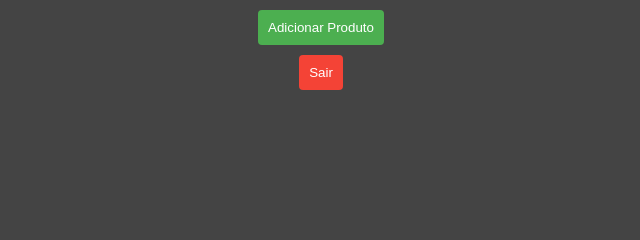
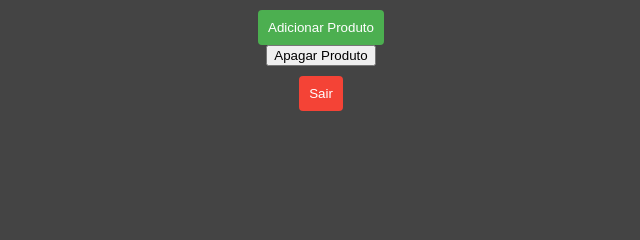
Before and after one commit to Fred-Costa/FlaskWebApp, a Flask app: page /index in a window 1280 px wide. Shown: the part 104-344 px from the top of the page, without its empty margins (319-959 px from the left). Run offline with Flask 3, Linux system fonts and the light colour scheme; data that the repository does not hold is empty.

Commit message:
new button (delete)

```diff
--- a/templates/index.html
+++ b/templates/index.html
@@ -25,6 +25,10 @@
     <button type="submit" class="create-button"> Adicionar Produto </button>
 </form>
 
+<form action="/deleteProduto">
+    <button type="submit" class="delete-button"> Apagar Produto </button>
+</form>
+
 <form action='/'>
     <button type="submit" class="logout-button">Sair</button>
 </form>
```
